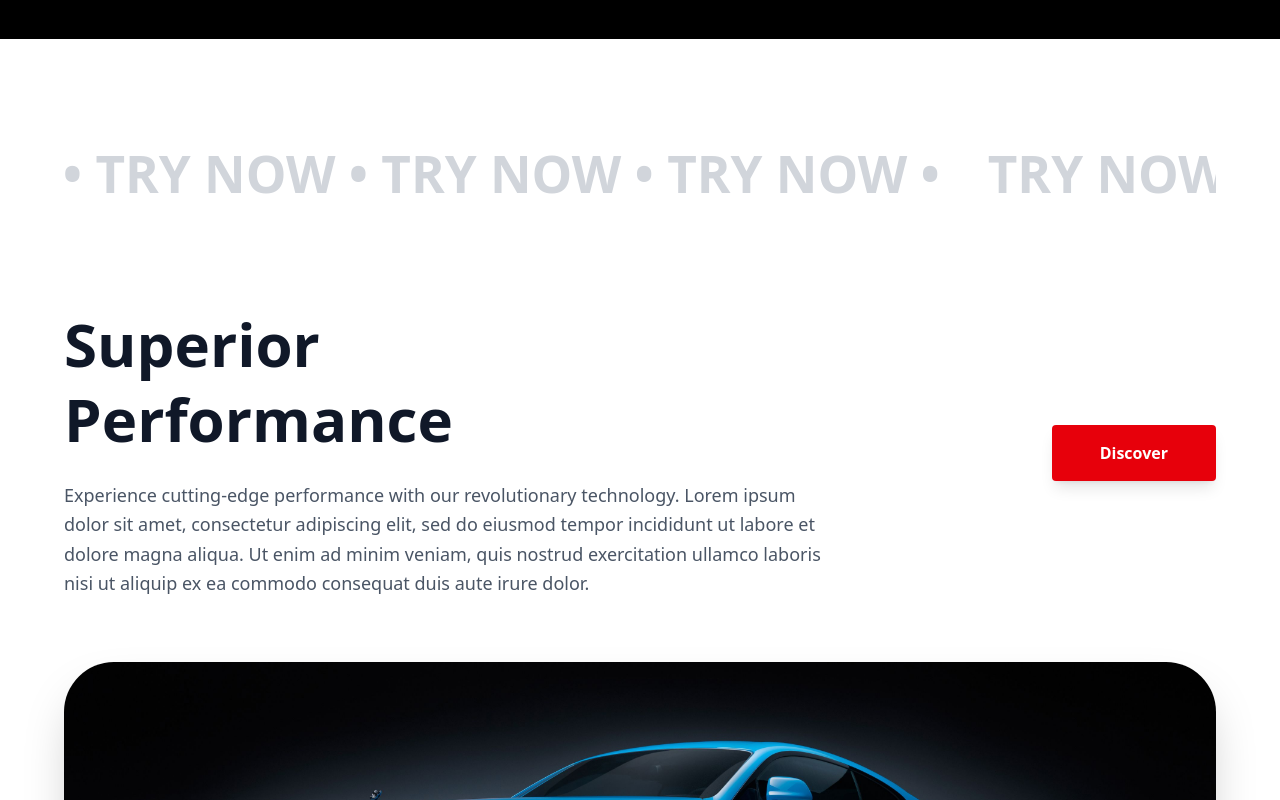
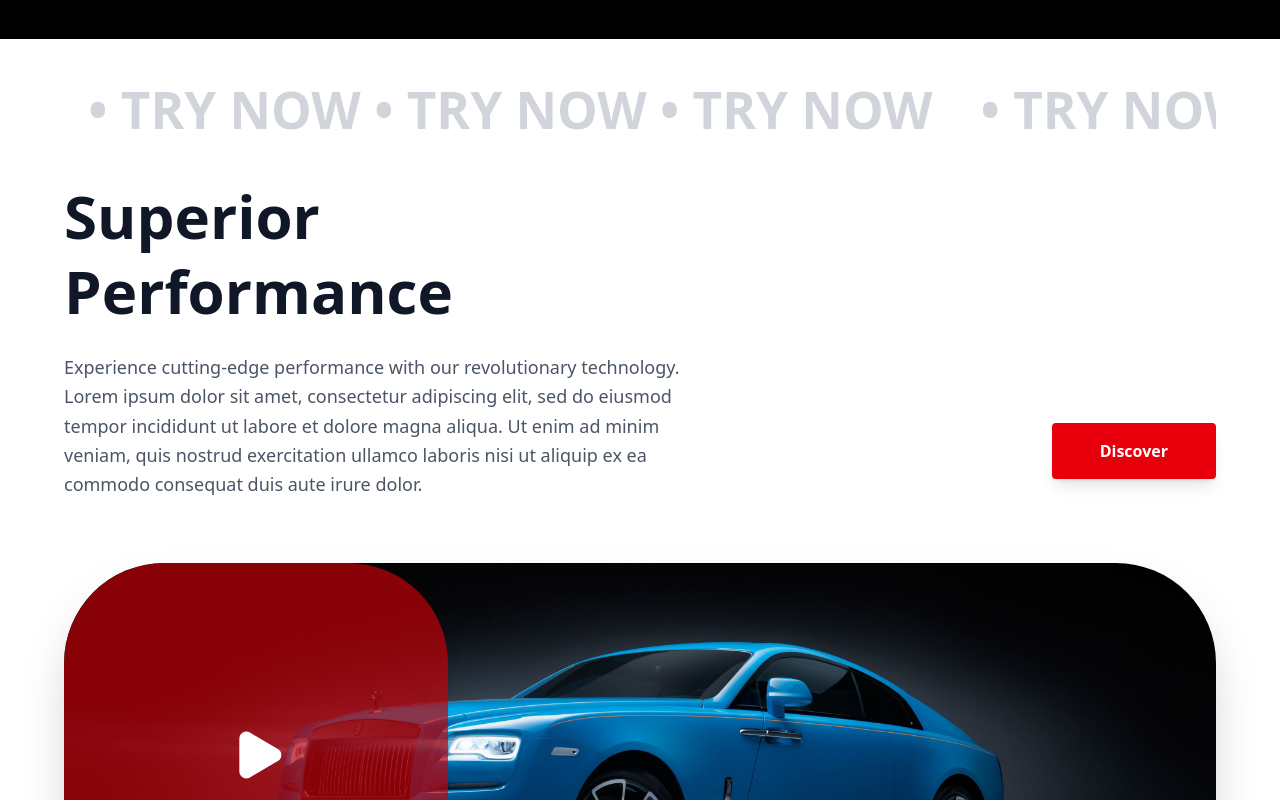
Before and after one commit to Asheknabil/Elahi-Driving, a Next.js app: page / in a window 1280 px wide. Shown: the part 2000-2800 px from the top of the page. Built offline with nearby package versions, Linux system fonts and the light colour scheme.

Commit message:
perf resp

```diff
--- a/src/app/components/Collection.jsx
+++ b/src/app/components/Collection.jsx
@@ -69,14 +69,14 @@ const handleNext = () => {
   if (isAnimating) return;
 
   setIsAnimating(true);
-  setStep(1); // step 1: center exits
+  setStep(1);
 
   setTimeout(() => {
-    setStep(2); // step 2: right → center
+    setStep(2);
   }, 200);
 
   setTimeout(() => {
-    setStep(3); // step 3: hidden → right
+    setStep(3);
   }, 400);
 
   setTimeout(() => {
--- a/src/app/components/Performance.jsx
+++ b/src/app/components/Performance.jsx
@@ -4,11 +4,11 @@ import { Play } from 'lucide-react';
 
 export default function Performance() {
   return (
-    <section className="bg-white py-16 px-4 md:px-8 lg:px-16">
-        <div className="try-wrapper mb-16">
-            <div className="try-track">
-                {Array.from({ length: 10 }).map((_, i) => (
-                <span key={i}>TRY NOW • TRY NOW • TRY NOW • TRY NOW •</span>
+    <section className="bg-white pb-16 -pt-28 px-4 md:px-8 lg:px-16">
+        <div className="wrapper">
+            <div className="track">
+                {Array.from({ length: 8 }).map((_, i) => (
+                <span key={i}>• TRY NOW • TRY NOW • TRY NOW</span>
                 ))}
             </div>
         </div>
@@ -16,42 +16,37 @@ export default function Performance() {
 
         <div className="max-w-7xl mx-auto grid grid-cols-1 lg:grid-cols-12 gap-8 items-center mb-16">
 
-            <div className="lg:col-span-8">
+            <div className="lg:col-span-7">
                 <h1 className="text-4xl md:text-5xl lg:text-6xl font-bold text-gray-900 mb-6 leading-tight">
-                    Superior<br />Performance
+                    Superior<br/>Performance
                 </h1>
                 <p className="text-gray-600 text-base md:text-lg leading-relaxed">
                     Experience cutting-edge performance with our revolutionary technology. Lorem ipsum dolor sit amet, consectetur adipiscing elit, sed do eiusmod tempor incididunt ut labore et dolore magna aliqua. Ut enim ad minim veniam, quis nostrud exercitation ullamco laboris nisi ut aliquip ex ea commodo consequat duis aute irure dolor.
                 </p>
             </div>
 
-            <div className="lg:col-span-4 flex justify-start lg:justify-end">
+            <div className="lg:col-span-5 flex lg:mt-56 justify-center lg:justify-end">
                 <button className="bg-red-600 hover:bg-red-700 text-white font-bold py-4 px-12 rounded transition-colors duration-300 shadow-lg">
                     Discover
                 </button>
             </div>
         </div>
 
-        <div className="max-w-7xl mx-auto relative rounded-[50px] overflow-hidden shadow-2xl">
+        <div className="max-w-7xl mx-auto relative rounded-[100px] overflow-hidden shadow-2xl">
 
-            <img
-            src="/images/perp.jpg"
-            alt="Performance Car"
-            className="w-full h-64 md:h-80 lg:h-96 object-cover"
-            />
+            <img src="/images/perp.jpg" alt="Performance Car" className="w-full h-64 md:h-80 lg:h-96 object-cover" />
 
-            <a
-            href="https://www.youtube.com/watch?v=dQw4w9WgXcQ"
+            <a href="https://www.youtube.com/watch?v=dQw4w9WgXcQ"
             target="_blank"
             rel="noopener noreferrer"
-            className="absolute left-6 md:left-10 top-1/2 -translate-y-1/2 w-16 h-16 md:w-20 md:h-20 bg-red-600 hover:bg-red-700 rounded-full flex items-center justify-center shadow-xl transition-all duration-300 hover:scale-110 z-10"
+            className="absolute lg:left-48 top-1/2 left-1/2 -translate-x-1/2 -translate-y-1/2 lg:w-96 lg:h-96 w-16 h-16 md:w-20 md:h-20 bg-red-700/70 hover:bg-red-700 rounded-[100px] flex items-center justify-center shadow-xl transition-all duration-200 hover:scale-110 z-10"
             >
-            <Play className="w-8 h-8 md:w-10 md:h-10 text-white fill-white ml-1" />
+            <Play className="lg:w-14 lg:h-14 md:w-10 md:h-10 text-white fill-white ml-1" />
             </a>
         </div>
 
       <style jsx>{`
-        .try-wrapper {
+        .wrapper {
             width: 100%;
             height: 140px;
             overflow: hidden;
@@ -59,15 +54,15 @@ export default function Performance() {
             align-items: center;
         }
 
-        .try-track {
+        .track {
             display: flex;
             width: max-content;
             animation: marquee 25s linear infinite;
         }
 
-        .try-track span {
+        .track span {
             font-size: 3.2rem;
-            font-weight: 800;
+            font-weight: 900;
             color: #d1d5db;
             white-space: nowrap;
             padding-right: 3rem;
```
